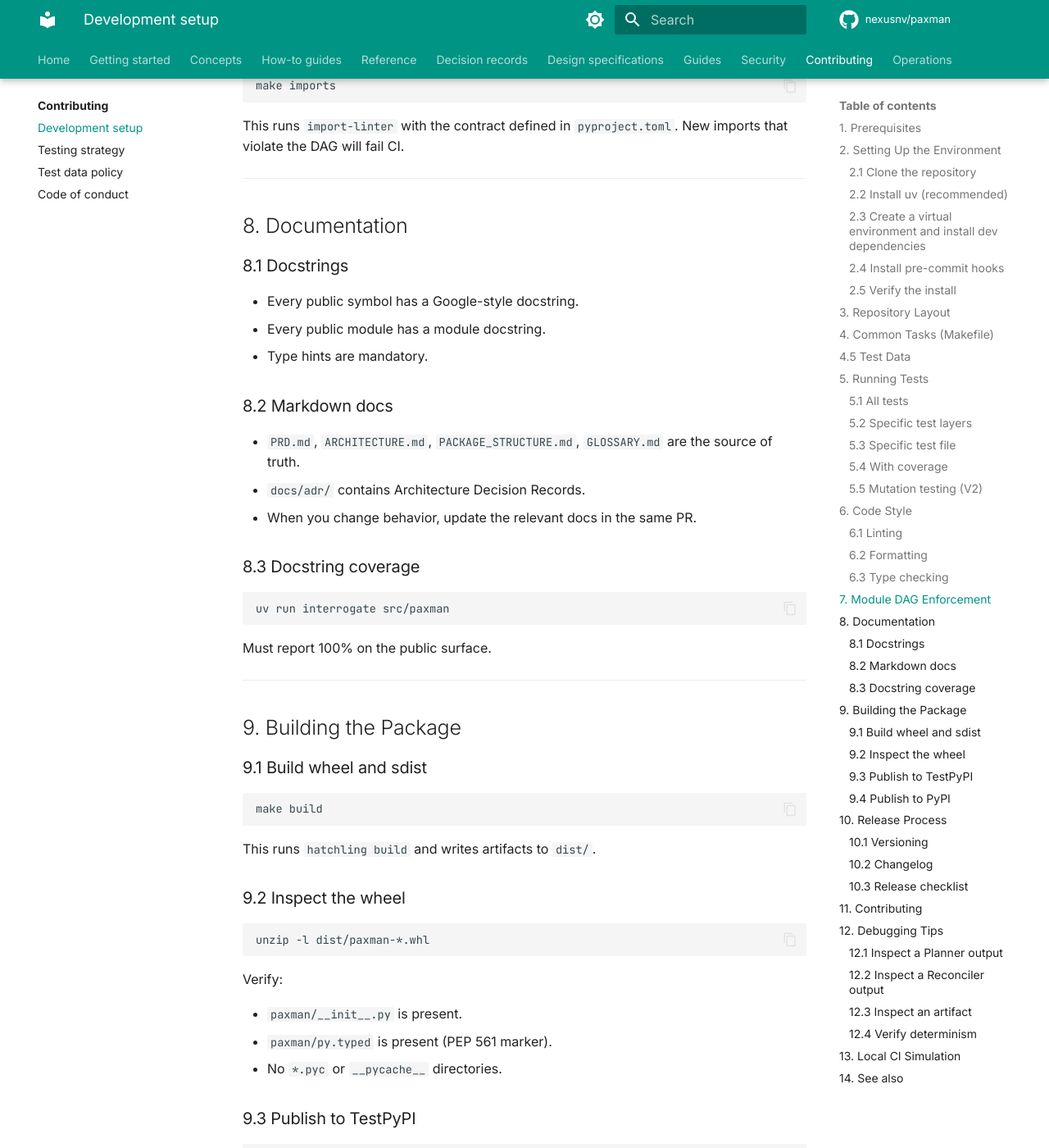
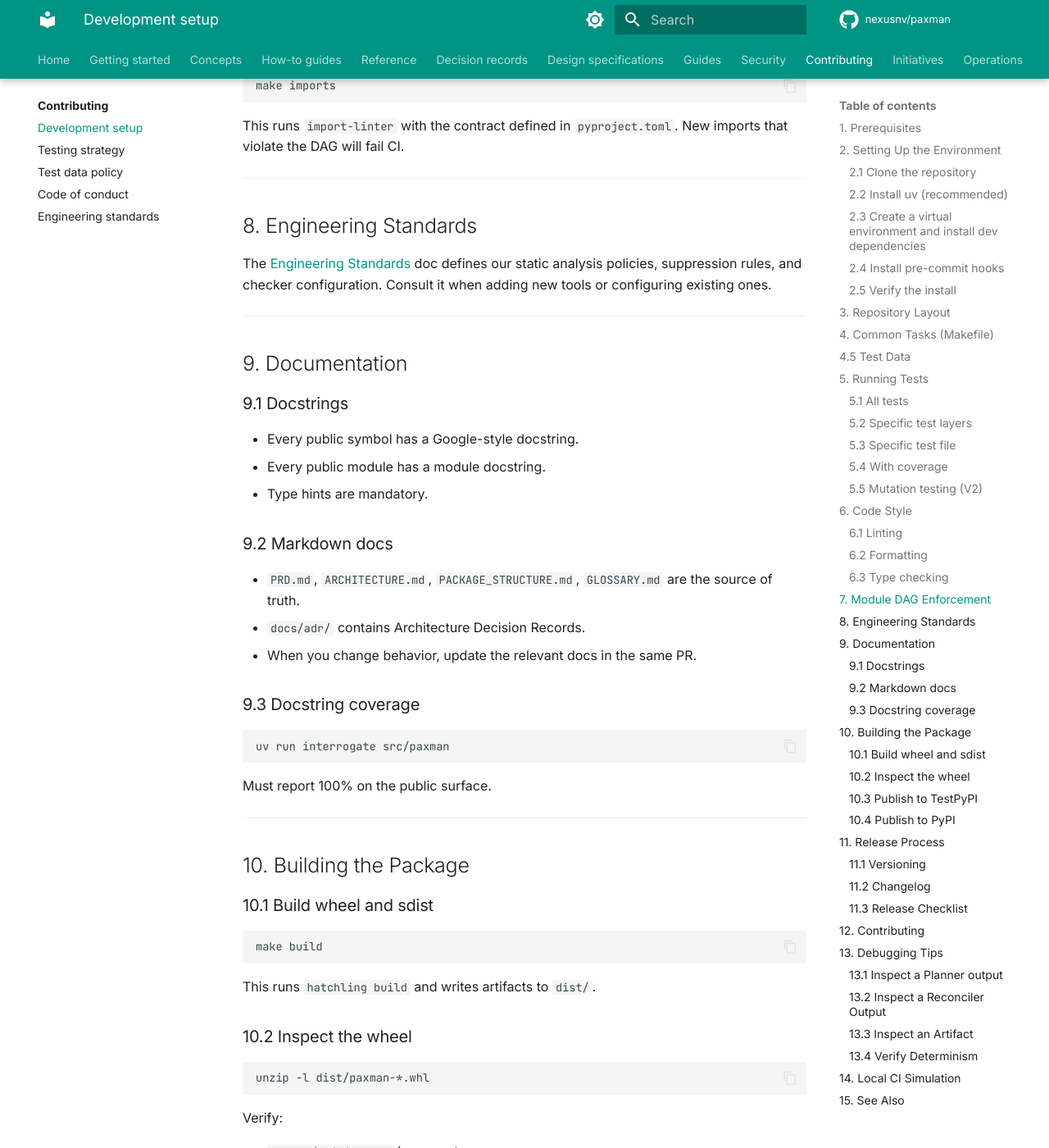
Before and after one commit to nexusnv/paxman, an MkDocs documentation site: the page built from docs/contributing/development.md, in a window 1280 px wide and 1400 px high, scrolled down 5475 px. Shown: the whole window at 82% size. Built offline with MkDocs 1.6.1 and Material for MkDocs 9.7.7, drawn with Linux system fonts in a browser that asks for light colours; comment, search, counter and statistics services are not loaded; some of the changed text lies outside the part shown.

Commit message:
PR-0: Pyright Strict Mode Initiative + Engineering Standards (#26) (#99)
* docs: add Pyright Strict Mode initiative and engineering standards (PR-0 of #26)

* feat: wire pyright-strict into Makefile and CI as advisory job (#26)

* fix: update CI echo count to 11 checks

* fix: address CodeRabbit review comments (heading title case + silenced rules docs)

````diff
--- a/docs/contributing/development.md
+++ b/docs/contributing/development.md
@@ -256,21 +256,27 @@ This runs `import-linter` with the contract defined in `pyproject.toml`. New imp
 
 ---
 
-## 8. Documentation
+## 8. Engineering Standards
 
-### 8.1 Docstrings
+The [Engineering Standards](./engineering-standards.md) doc defines our static analysis policies, suppression rules, and checker configuration. Consult it when adding new tools or configuring existing ones.
+
+---
+
+## 9. Documentation
+
+### 9.1 Docstrings
 
 - Every public symbol has a Google-style docstring.
 - Every public module has a module docstring.
 - Type hints are mandatory.
 
-### 8.2 Markdown docs
+### 9.2 Markdown docs
 
 - `PRD.md`, `ARCHITECTURE.md`, `PACKAGE_STRUCTURE.md`, `GLOSSARY.md` are the source of truth.
 - `docs/adr/` contains Architecture Decision Records.
 - When you change behavior, update the relevant docs in the same PR.
 
-### 8.3 Docstring coverage
+### 9.3 Docstring coverage
 
 ```bash
 uv run interrogate src/paxman
@@ -280,9 +286,9 @@ Must report 100% on the public surface.
 
 ---
 
-## 9. Building the Package
+## 10. Building the Package
 
-### 9.1 Build wheel and sdist
+### 10.1 Build wheel and sdist
 
 ```bash
 make build
@@ -290,7 +296,7 @@ make build
 
 This runs `hatchling build` and writes artifacts to `dist/`.
 
-### 9.2 Inspect the wheel
+### 10.2 Inspect the wheel
 
 ```bash
 unzip -l dist/paxman-*.whl
@@ -302,13 +308,13 @@ Verify:
 - `paxman/py.typed` is present (PEP 561 marker).
 - No `*.pyc` or `__pycache__` directories.
 
-### 9.3 Publish to TestPyPI
+### 10.3 Publish to TestPyPI
 
 ```bash
 make publish-test
 ```
 
-### 9.4 Publish to PyPI
+### 10.4 Publish to PyPI
 
 ```bash
 make publish
@@ -318,9 +324,9 @@ This uses [trusted publishing](https://docs.pypi.org/trusted-publishers/) — no
 
 ---
 
-## 10. Release Process
+## 11. Release Process
 
-### 10.1 Versioning
+### 11.1 Versioning
 
 Paxman follows [semver](https://semver.org/) post-1.0. Pre-1.0, MINOR versions may contain breaking changes.
 
@@ -328,7 +334,7 @@ Paxman follows [semver](https://semver.org/) post-1.0. Pre-1.0, MINOR versions m
 - **MINOR** — new feature, backward compatible. Update `CHANGELOG.md`, tag.
 - **PATCH** — bug fix. Update `CHANGELOG.md`, tag.
 
-### 10.2 Changelog
+### 11.2 Changelog
 
 `CHANGELOG.md` follows [Keep a Changelog](https://keepachangelog.com/) format:
 
@@ -360,7 +366,7 @@ Paxman follows [semver](https://semver.org/) post-1.0. Pre-1.0, MINOR versions m
 - Security fix.
 ```
 
-### 10.3 Release checklist
+### 11.3 Release Checklist
 
 1. Update `CHANGELOG.md` with the new version.
 2. Update `pyproject.toml` `version`.
@@ -389,9 +395,9 @@ For significant changes, open an issue first to discuss. For ADRs (architectural
 
 ---
 
-## 12. Debugging Tips
+## 13. Debugging Tips
 
-### 12.1 Inspect a Planner output
+### 13.1 Inspect a Planner output
 
 ```python
 from paxman import planner, profile
@@ -401,7 +407,7 @@ plan = planner.plan(canonical_contract, profile(input_data), budget, policy, reg
 print(json.dumps(plan.to_dict(), indent=2))
 ```
 
-### 12.2 Inspect a Reconciler output
+### 13.2 Inspect a Reconciler Output
 
 ```python
 from paxman import reconciler
@@ -411,7 +417,7 @@ resolved = reconciler.reconcile(candidates, canonical_contract)
 print(json.dumps([r.to_dict() for r in resolved], indent=2))
 ```
 
-### 12.3 Inspect an artifact
+### 13.3 Inspect an Artifact
 
 ```python
 from paxman import ExecutionArtifact
@@ -421,7 +427,7 @@ print(json.dumps(artifact.to_dict(), indent=2))
 print("replay_hash:", artifact.replay_hash)
 ```
 
-### 12.4 Verify determinism
+### 13.4 Verify Determinism
 
 ```python
 import subprocess
@@ -458,7 +464,7 @@ This runs (in order):
 
 ---
 
-## 14. See also
+## 15. See Also
 
 - [docs/TEST_DATA.md](./test-data.md) — test data policy, dataset catalog, licensing rules
 - [tests/fixtures/DATASET_LICENSES.md](https://github.com/nexusnv/paxman/blob/main/tests/fixtures/DATASET_LICENSES.md) — attribution for every vendored dataset
--- a/mkdocs.yml
+++ b/mkdocs.yml
@@ -124,6 +124,10 @@ nav:
       - Testing strategy: contributing/testing-strategy.md
       - Test data policy: contributing/test-data.md
       - Code of conduct: contributing/code-of-conduct.md
+      - Engineering standards: contributing/engineering-standards.md
+  - Initiatives:
+      - Overview: initiatives/README.md
+      - Pyright Strict Mode: initiatives/pyright-strict-mode.md
   - Operations:
       - Changelog: operations/changelog.md
 
````
Also changed, not shown: other parts of docs/contributing/development.md (+2 -2 lines), docs/contributing/engineering-standards.md (added, +151 -0 lines), docs/contributing/index.md (+4 -0 lines), docs/initiatives/README.md (added, +34 -0 lines), docs/initiatives/pyright-strict-mode.md (added, +148 -0 lines), pyrightconfig-strict.json (added, +35 -0 lines), 2 other files.
